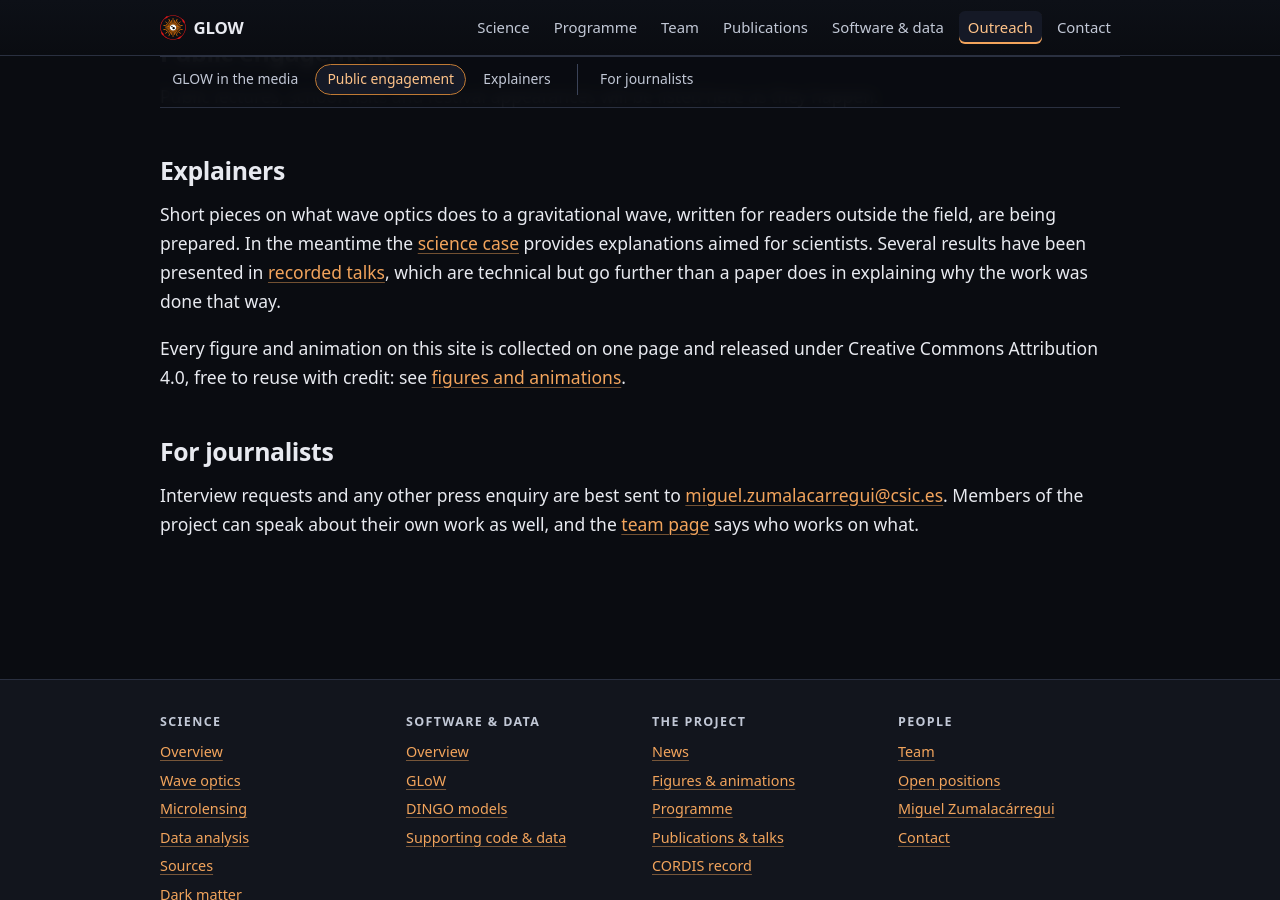
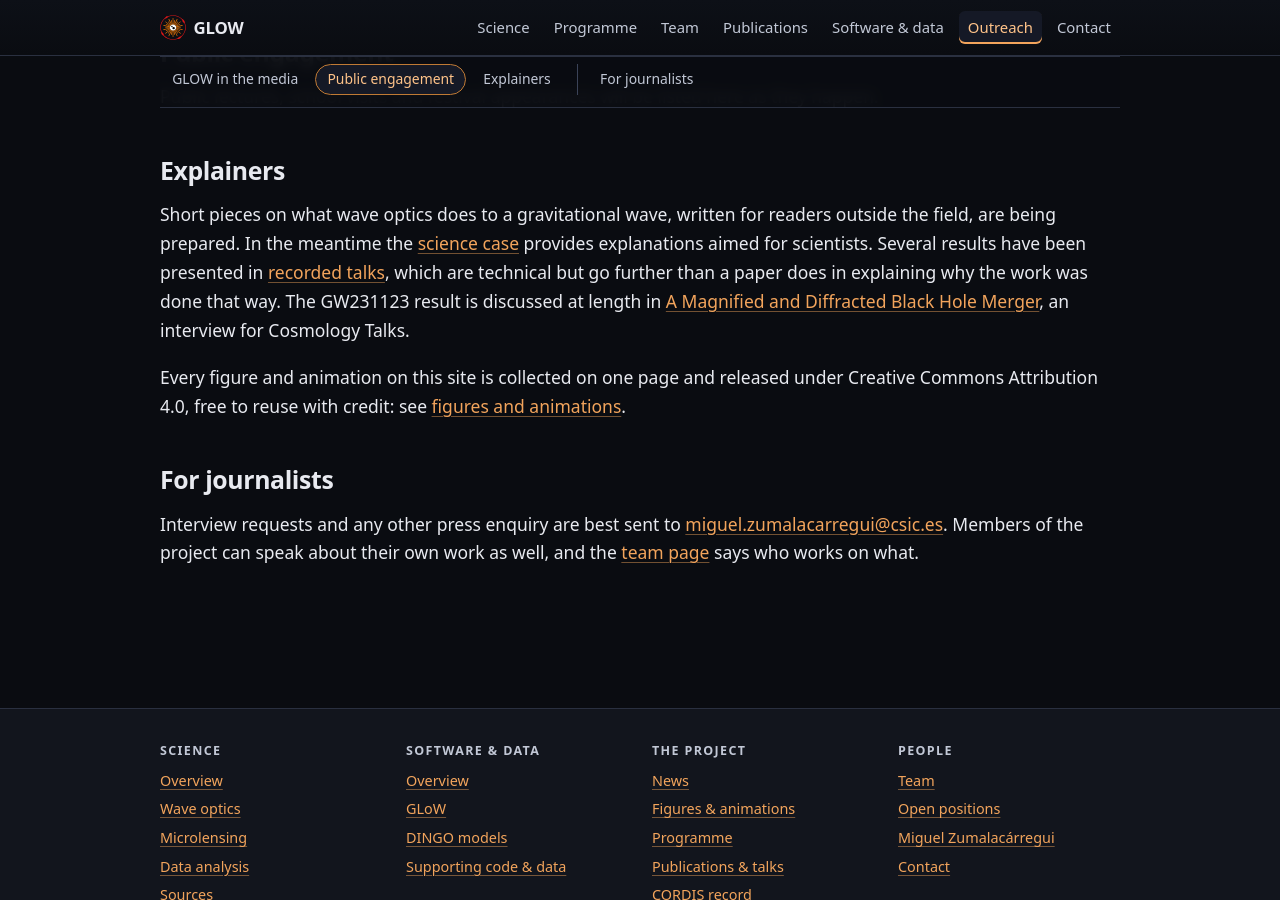
Before and after one commit to glow-astro/website, a Jekyll site: the page built from outreach.html, in a window 1280 px wide and 900 px high, scrolled down 889 px. Built offline with Jekyll 4.4.1, drawn with Linux system fonts in a browser that asks for light colours.

Commit message:
Link the Cosmology Talks interview from Explainers
It left the coverage list because the project made it rather than somebody
covering the project, which is right, but it is the closest thing to a spoken
explanation that exists and a pointer at the whole recorded-talks section does
not find it. Named and linked directly.

Co-Authored-By: Claude Opus 5 <noreply@anthropic.com>
Claude-Session: https://claude.ai/code/session_01L7GT62S61eYxRuSFTmWGfu

```diff
--- a/outreach.html
+++ b/outreach.html
@@ -89,7 +89,9 @@ sections:
     Several results have been presented in
     <a href="{{ '/publications.html#recorded' | relative_url }}">recorded talks</a>,
     which are technical but go further than a paper does in explaining why the
-    work was done that way.
+    work was done that way. The GW231123 result is discussed at length in
+    <a href="https://youtu.be/ZGqOpDTL8k4" rel="noopener">A Magnified and
+    Diffracted Black Hole Merger</a>, an interview for Cosmology Talks.
   </p>
   <p>
     Every figure and animation on this site is collected on one page and
```
